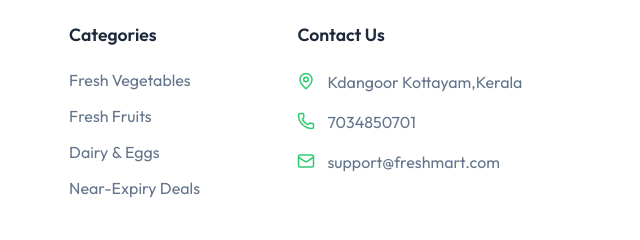
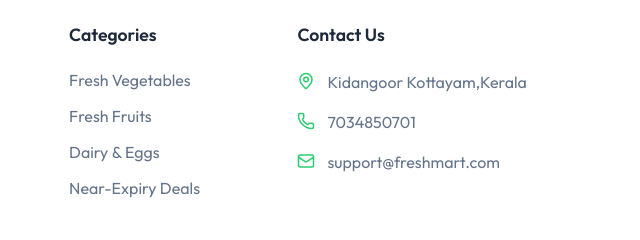
Before and after one commit to edwvar01/freshmart-edwin, a plain HTML site: page home.html in a window 1280 px wide. Shown: the part 1722-1962 px from the top of the page, 640-1280 px from the left. Drawn offline with nearby package versions, Linux system fonts and the light colour scheme; no server answers.

Commit message:
spelling mistake

```diff
--- a/home.html
+++ b/home.html
@@ -229,7 +229,7 @@
                         <ul class="footer-contact">
                             <li>
                                 <i data-lucide="map-pin" width="18" height="18" class="contact-icon"></i>
-                                <span>Kdangoor Kottayam,Kerala</span>
+                                <span>Kidangoor Kottayam,Kerala</span>
                             </li>
                             <li>
                                 <i data-lucide="phone" width="18" height="18" class="contact-icon"></i>
```
